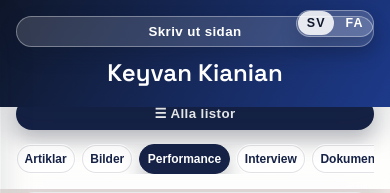
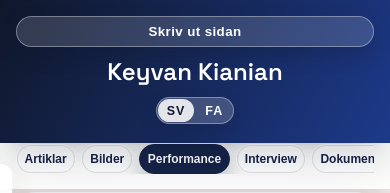
Before and after one commit to keyvankianian/profile, a React (Vite) app: page / in a window 390 px wide. Shown: the top 193 px of the page. Built offline with nearby package versions, Linux system fonts and the light colour scheme.

Commit message:
Adjust header layout and sidebar spacing

```diff
--- a/src/components/App/App.css
+++ b/src/components/App/App.css
@@ -4,7 +4,7 @@ header {
   line-height: 1.2;
   padding: 1.15rem clamp(1rem, 3vw, 2.5rem);
   display: grid;
-  grid-template-columns: auto 1fr auto;
+  grid-template-columns: minmax(0, 1fr) auto minmax(0, 1fr);
   align-items: center;
   position: fixed;
   top: 0;
@@ -12,17 +12,8 @@ header {
   right: 0;
   z-index: 1000;
   min-height: var(--header-height);
-  gap: 0.75rem;
+  gap: 1rem;
   box-shadow: var(--shadow-soft);
-}
-
-.title-group {
-  display: flex;
-  flex-direction: column;
-  align-items: center;
-  gap: 0.35rem;
-  text-align: center;
-  justify-self: center;
 }
 
 header .print-button {
@@ -36,7 +27,7 @@ header .print-button {
   cursor: pointer;
   transition: background-color 0.2s ease, color 0.2s ease;
   box-shadow: 0 8px 18px rgba(15, 23, 42, 0.25);
-  justify-self: left;
+  justify-self: start;
 }
 
 header .print-button:hover,
@@ -50,19 +41,10 @@ header .title {
   margin: 0;
   font-weight: 600;
   text-align: center;
-}
-
-.print-button--ghost {
-  visibility: hidden;
-  pointer-events: none;
-  user-select: none;
-  justify-self: right;
+  justify-self: center;
 }
 
 .language-switch {
-  position: absolute;
-  top: 0.6rem;
-  inset-inline-end: clamp(1rem, 3vw, 2.5rem);
   display: inline-flex;
   border: 1px solid rgba(255, 255, 255, 0.35);
   border-radius: 999px;
@@ -70,6 +52,7 @@ header .title {
   background: rgba(255, 255, 255, 0.18);
   box-shadow: 0 8px 18px rgba(15, 23, 42, 0.2);
   gap: 0.15rem;
+  justify-self: end;
 }
 
 .language-button {
@@ -191,19 +174,12 @@ header .title {
 
 [dir='rtl'] header {
   direction: rtl;
-  grid-template-columns: auto 1fr auto;
+  grid-template-columns: minmax(0, 1fr) auto minmax(0, 1fr);
   justify-items: center;
-}
-
-[dir='rtl'] .title-group {
-  align-items: center;
-  text-align: center;
 }
 
 [dir='rtl'] .language-switch {
   flex-direction: row-reverse;
-  inset-inline-end: auto;
-  inset-inline-start: clamp(1rem, 3vw, 2.5rem);
 }
 
 [dir='rtl'] .tabs-container,
@@ -220,17 +196,16 @@ header .title {
 @media (max-width: 600px) {
   header {
     grid-template-columns: 1fr;
+    grid-template-rows: auto auto;
     text-align: center;
     padding-top: 1rem;
+    gap: 0.65rem;
   }
 
   header .title,
-  header .print-button {
+  header .print-button,
+  .language-switch {
     justify-self: center;
-  }
-
-  .print-button--ghost {
-    display: none;
   }
 
   header .print-button {
--- a/src/components/App/App.jsx
+++ b/src/components/App/App.jsx
@@ -114,7 +114,6 @@ const App = () => {
         <button type="button" className="print-button" onClick={handlePrint}>
           {localizedStrings.printButton}
         </button>
-        <div className="title-group">
         <h1 className="title">{localizedStrings.title}</h1>
         <div className="language-switch" aria-label={localizedStrings.languageLabel}>
           {Object.keys(translations).map((langKey) => (
@@ -128,10 +127,6 @@ const App = () => {
             </button>
           ))}
         </div>
-        </div>
-        <button type="button" className="print-button print-button--ghost" aria-hidden="true" tabIndex={-1}>
-          {localizedStrings.printButton}
-        </button>
       </header>
 
       <div className="tabs-container">
--- a/src/components/TabPanel/TabPanel.css
+++ b/src/components/TabPanel/TabPanel.css
@@ -38,8 +38,8 @@
   width: min(22rem, 85vw);
   max-width: 90%;
   position: fixed;
-  top: 0;
-  left: 0;
+  top: calc(var(--header-height) + var(--tabs-height) + 0.75rem);
+  left: clamp(0.75rem, 3vw, 1.5rem);
   bottom: 0;
   flex-shrink: 0;
   transform: translateX(-100%);
@@ -54,7 +54,7 @@
 
 [dir='rtl'] .sidebar {
   left: auto;
-  right: 0;
+  right: clamp(0.75rem, 3vw, 1.5rem);
   transform: translateX(100%);
 }
 
```
Lines whose indentation alone changed are shown as unchanged.
